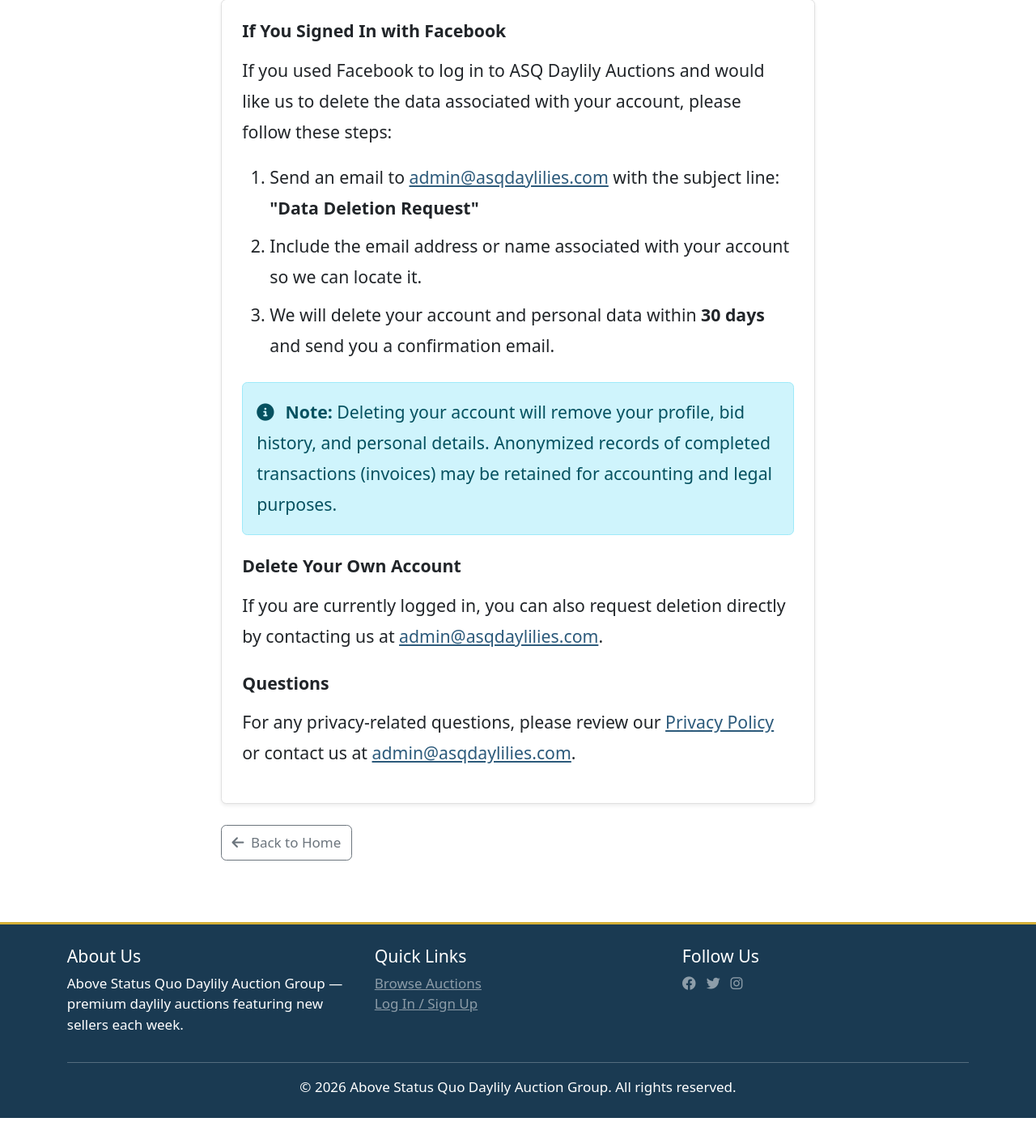
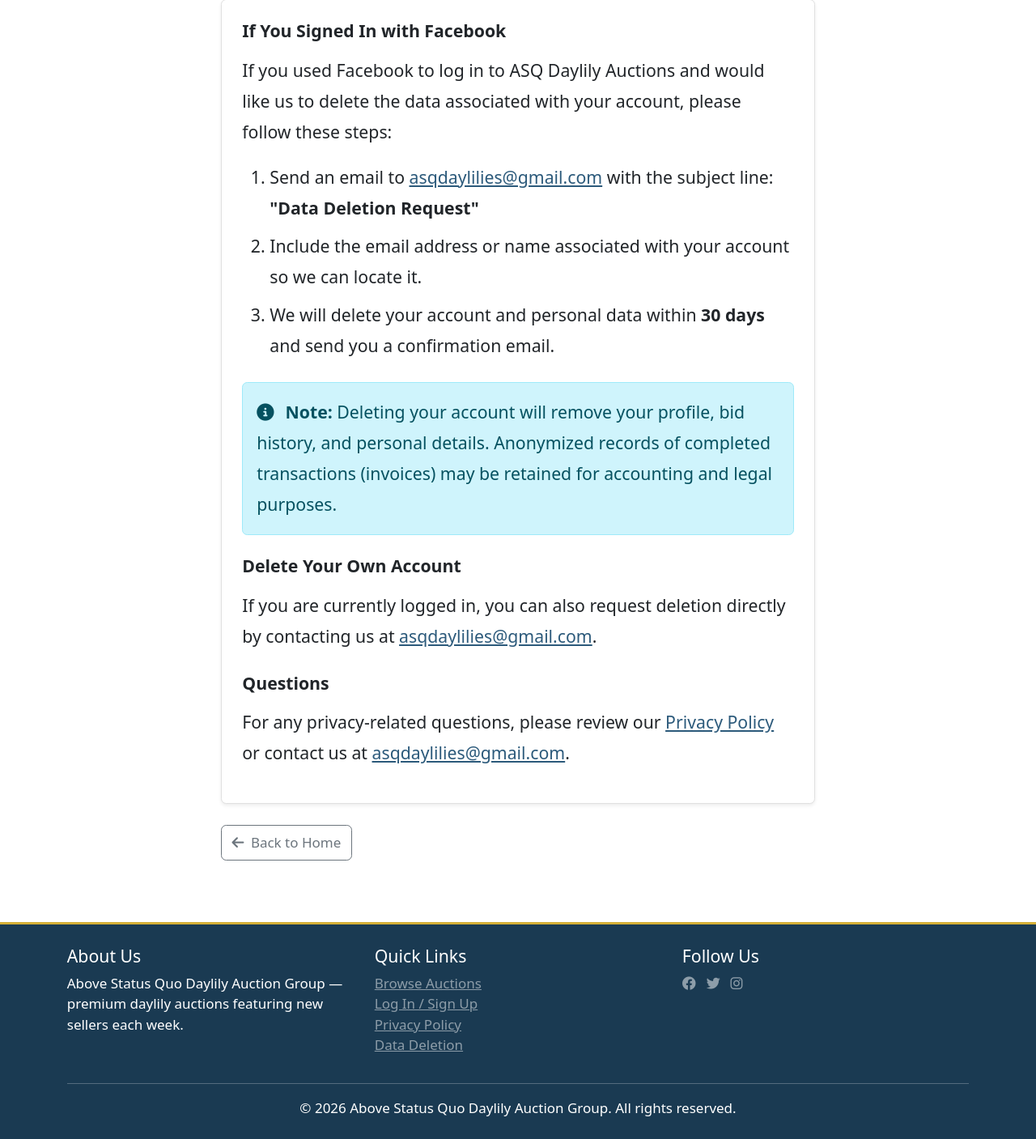
Before and after one commit to ksuviper/auction-site, a Django app: template auction_site/auction_site/templates/legal/data_deletion.html in a window 1280 px wide. Shown: the part 372-1779 px from the top of the page at 81% size. Before the commit the page ends 1753 px from the top, so only its background shows below. Run offline with Django 3.2, Linux system fonts and the light colour scheme; the template is opened without the code that fills it, so the values that code supplies are empty.

Commit message:
Add privacy/data deletion links to footer, update contact email
Co-Authored-By: Claude Sonnet 4.6 <noreply@anthropic.com>

```diff
--- a/auction_site/auction_site/templates/base.html
+++ b/auction_site/auction_site/templates/base.html
@@ -138,6 +138,8 @@
                     <ul class="list-unstyled">
                         <li><a href="{% url 'home' %}" class="text-white-50">Browse Auctions</a></li>
                         <li><a href="{% url 'account_login' %}" class="text-white-50">Log In / Sign Up</a></li>
+                        <li><a href="{% url 'privacy_policy' %}" class="text-white-50">Privacy Policy</a></li>
+                        <li><a href="{% url 'data_deletion' %}" class="text-white-50">Data Deletion</a></li>
                     </ul>
                 </div>
                 <div class="col-md-4">
--- a/auction_site/auction_site/templates/legal/data_deletion.html
+++ b/auction_site/auction_site/templates/legal/data_deletion.html
@@ -18,7 +18,7 @@
 
         <ol class="mb-4">
           <li class="mb-2">
-            Send an email to <a href="mailto:admin@asqdaylilies.com">admin@asqdaylilies.com</a>
+            Send an email to <a href="mailto:asqdaylilies@gmail.com">asqdaylilies@gmail.com</a>
             with the subject line: <strong>"Data Deletion Request"</strong>
           </li>
           <li class="mb-2">
@@ -40,13 +40,13 @@
         <h2 class="h5 fw-bold mt-4 mb-3">Delete Your Own Account</h2>
         <p>If you are currently logged in, you can also request deletion directly by
           contacting us at
-          <a href="mailto:admin@asqdaylilies.com">admin@asqdaylilies.com</a>.
+          <a href="mailto:asqdaylilies@gmail.com">asqdaylilies@gmail.com</a>.
         </p>
 
         <h2 class="h5 fw-bold mt-4 mb-3">Questions</h2>
         <p>For any privacy-related questions, please review our
           <a href="{% url 'privacy_policy' %}">Privacy Policy</a> or contact us at
-          <a href="mailto:admin@asqdaylilies.com">admin@asqdaylilies.com</a>.
+          <a href="mailto:asqdaylilies@gmail.com">asqdaylilies@gmail.com</a>.
         </p>
 
       </div>
--- a/auction_site/auction_site/templates/legal/privacy_policy.html
+++ b/auction_site/auction_site/templates/legal/privacy_policy.html
@@ -56,7 +56,7 @@
 
         <h2 class="h5 fw-bold mt-4 mb-3">Contact Us</h2>
         <p>Questions about this policy? Email us at
-          <a href="mailto:admin@asqdaylilies.com">admin@asqdaylilies.com</a>.</p>
+          <a href="mailto:asqdaylilies@gmail.com">asqdaylilies@gmail.com</a>.</p>
 
       </div>
     </div>
```
